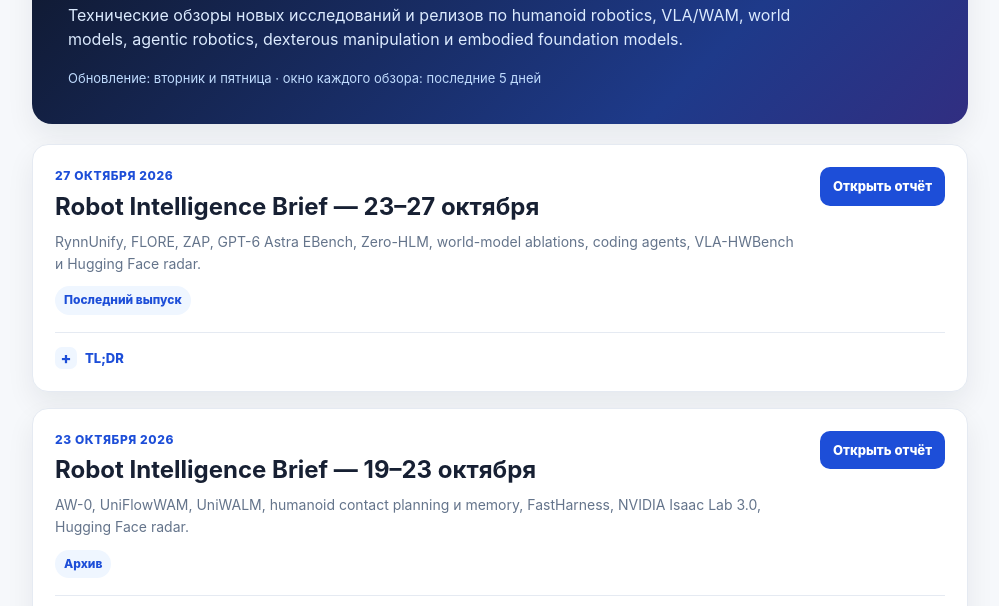
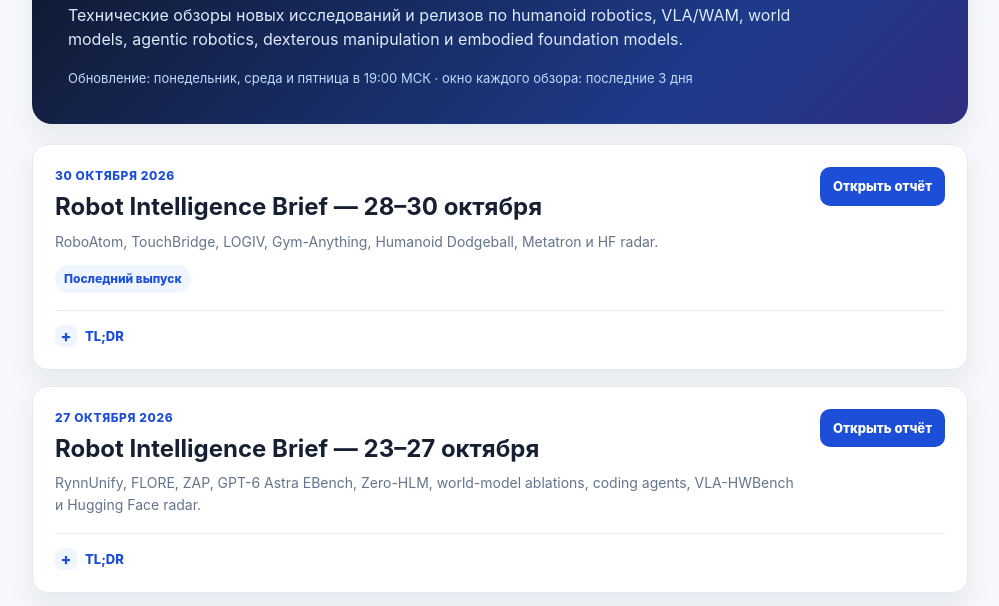
Before and after one commit to AlxVoropaev/awesome-something, a plain HTML site: page index.html in a window 1280 px wide. Shown: the part 140-746 px from the top of the page, without its empty margins (140-1139 px from the left). Drawn offline with Linux system fonts and the light colour scheme.

Commit message:
Publish Robot Intelligence Brief for 28–30 October 2026

```diff
--- a/index.html
+++ b/index.html
@@ -48,15 +48,16 @@
 <header>
   <h1>Robot Intelligence Briefs</h1>
   <div class="sub">Технические обзоры новых исследований и релизов по humanoid robotics, VLA/WAM, world models, agentic robotics, dexterous manipulation и embodied foundation models.</div>
-  <div class="meta">Обновление: вторник и пятница · окно каждого обзора: последние 5 дней</div>
+  <div class="meta">Обновление: понедельник, среда и пятница в 19:00 МСК · окно каждого обзора: последние 3 дня</div>
 </header>
 
 <main>
-<section class="report-list">
+<section class="report-list"><article class="card"><div class="card-top"><div class="card-main"><div class="date">30 октября 2026</div><h2>Robot Intelligence Brief — 28–30 октября</h2><div class="desc">RoboAtom, TouchBridge, LOGIV, Gym-Anything, Humanoid Dodgeball, Metatron и HF radar.</div><span class="badge">Последний выпуск</span></div><a class="open-link" href="Robot%20Intellegence/robot_intelligence_brief_2026-10-30.html">Открыть отчёт</a></div><details><summary>TL;DR</summary><div class="tldr-content"><ul><li><b>Данные становятся структурированнее.</b> RoboAtom добавляет атомарные навыки; Argus — QC, outcomes и временные события поверх существующих траекторий.</li><li><b>Human-to-robot перенос упирается в контакт.</b> TouchBridge даёт измеримый результат на четырёх реальных задачах; OM-1 предлагает связный data/control stack, но публичный уровень доказательств слабее.</li><li><b>Harness остаётся частью интеллекта.</b> LOGIV явно проверяет зависимости плана; Gym-Anything поручает coding agents создание и аудит самих сред обучения.</li><li><b>Сложность модели нужно оправдывать.</b> MINERVA выявляет shortcuts LIBERO; Gaussian Readout и AcrossDEX показывают, что более сложный decoder не всегда лучше.</li><li><b>Whole-body реактивность требует отдельной проверки.</b> Humanoid Dodgeball исследует уклонение; Metatron показывает программируемый интерфейс целей над замороженной политикой. Это разные уровни стека и разные типы доказательств.</li></ul></div></details></article>
+
 
   <article class="card">
     <div class="card-top">
-      <div class="card-main"><div class="date">27 октября 2026</div><h2>Robot Intelligence Brief — 23–27 октября</h2><div class="desc">RynnUnify, FLORE, ZAP, GPT-6 Astra EBench, Zero-HLM, world-model ablations, coding agents, VLA-HWBench и Hugging Face radar.</div><span class="badge">Последний выпуск</span></div>
+      <div class="card-main"><div class="date">27 октября 2026</div><h2>Robot Intelligence Brief — 23–27 октября</h2><div class="desc">RynnUnify, FLORE, ZAP, GPT-6 Astra EBench, Zero-HLM, world-model ablations, coding agents, VLA-HWBench и Hugging Face radar.</div></div>
       <a class="open-link" href="Robot%20Intellegence/robot_intelligence_brief_2026-10-27.html">Открыть отчёт</a>
     </div>
     <details><summary>TL;DR</summary><div class="tldr-content"><p><strong>Главное за 23–27 октября:</strong> появились два особенно содержательных ответа на вопрос, как объединять рассуждение и действие. <strong>RynnUnify</strong> связывает embodied reasoning и предсказание видео в общей 16B архитектуре с выборочным imagination; <strong>ZAP</strong> обучает обычную 27B VLM пользоваться роботным API на одних симуляциях и сообщает о переносе на физические задачи без real-robot training data. Независимый <strong>EBench</strong> с GPT-6 Astra показывает границу: frontier-agent силён в коротких и новых задачах, но уступает специализированным policies на длинном горизонте и точных контактах.</p>
```
Also changed, not shown: Robot Intellegence/robot_intelligence_brief_2026-10-30.html (added, +4 -0 lines).
